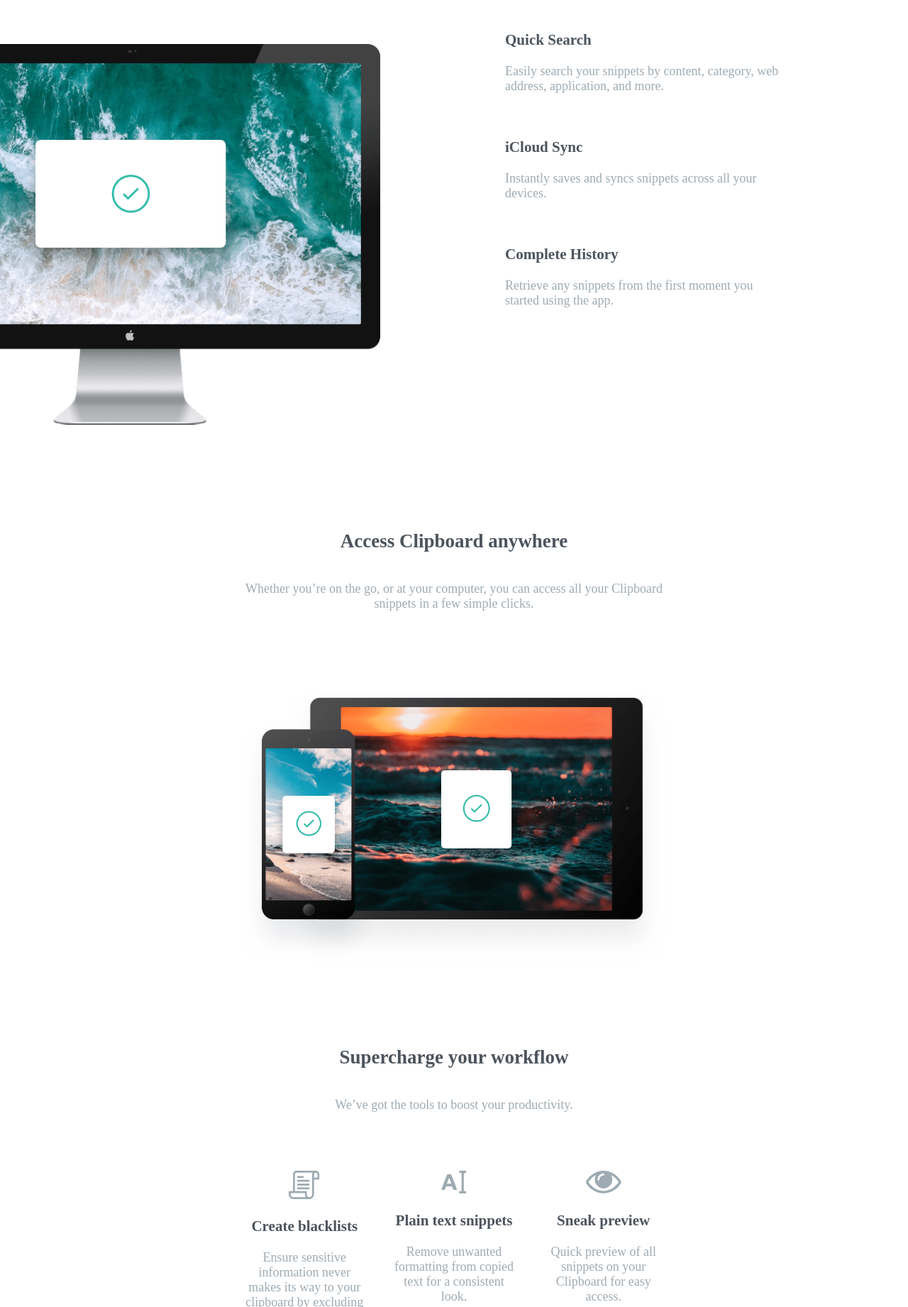
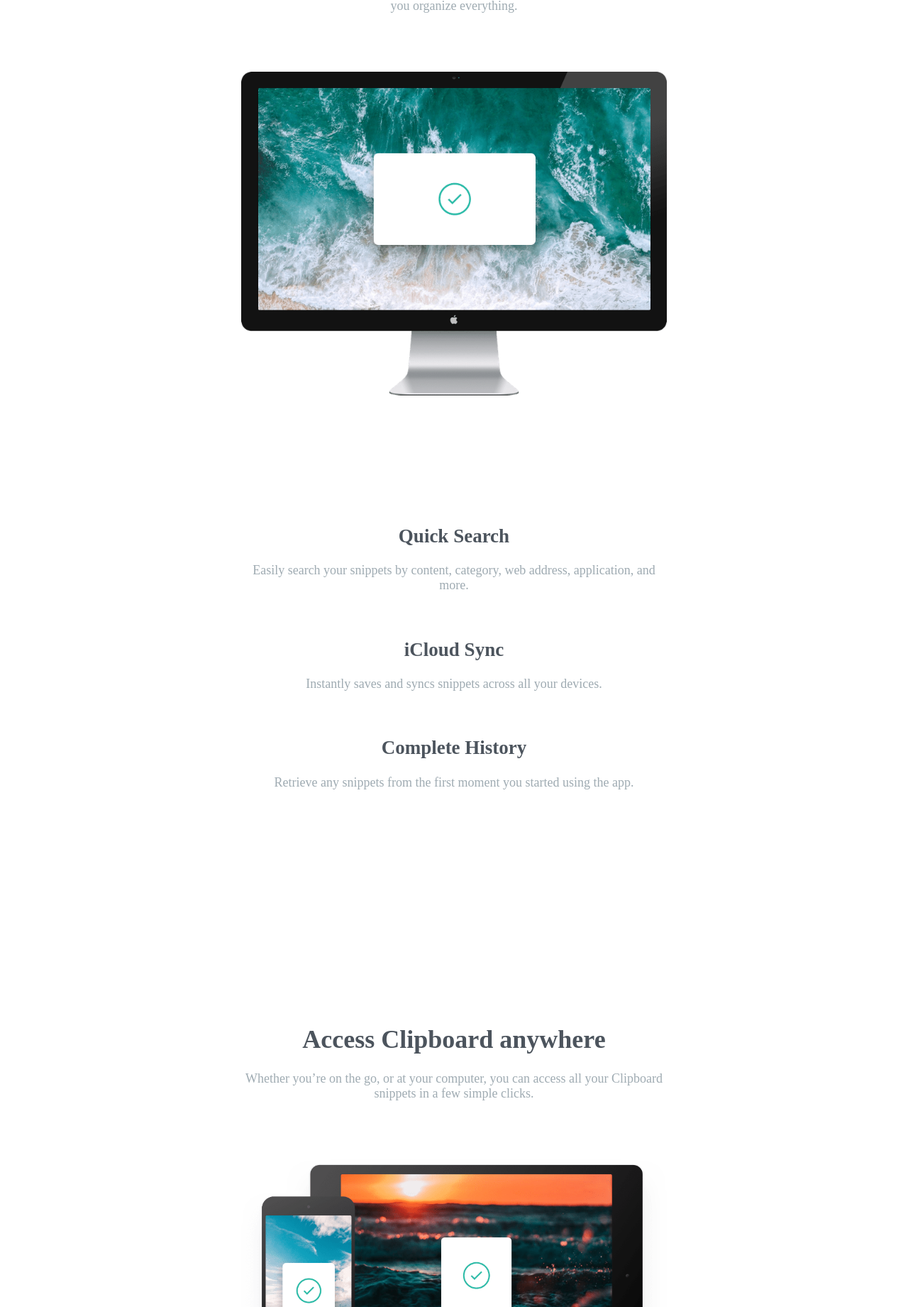
Before and after one commit to gus-campos/web-challenge-clipboard, a plain HTML site: page index.html in a window 1280 px wide. Shown: the part 959-2800 px from the top of the page at 71% size. Drawn offline with Linux system fonts and the light colour scheme; a web font is replaced by a local one.

Commit message:
refatora para permitir maior exatidão

```diff
--- a/index.html
+++ b/index.html
@@ -23,13 +23,16 @@
 
     <title>Frontend Mentor | Clipboard landing page</title>
   </head>
-  <body>
-    <main>
+
+  <header>
     <img
       class="big-logo"
       src="images/logo.svg"
       alt="logo grande do clipboard, com uma letra C dentro de um círculo"
     />
+  </header>
+  <body>
+    <main>
       <div class="section">
         <h1>A history of everything you copy</h1>
 
@@ -45,34 +48,31 @@
       </div>
 
       <div class="section">
-        <h2>Keep track of your snippets</h2>
+        <h1>Keep track of your snippets</h1>
         <p>
           Clipboard instantly stores any item you copy in the cloud, meaning you
           can access your snippets immediately on all your devices. Our Mac and
           iOS apps will help you organize everything.
         </p>
-      </div>
-
-      <div class="desktop-with-column">
         <img
           src="images/image-computer.png"
           alt="a iamgem de um monitor de um computador, com um símbolo de check verde, indicando sucesso"
         />
 
-        <div class="section features-container">
-          <div class="feature-item">
-            <h3>Quick Search</h3>
+        <div class="section features-descs">
+          <div class="feature-desc">
+            <h2>Quick Search</h2>
             <p>
               Easily search your snippets by content, category, web address,
               application, and more.
             </p>
           </div>
-          <div class="feature-item">
-            <h3>iCloud Sync</h3>
+          <div class="feature-desc">
+            <h2>iCloud Sync</h2>
             <p>Instantly saves and syncs snippets across all your devices.</p>
           </div>
-          <div class="feature-item">
-            <h3>Complete History</h3>
+          <div class="feature-desc">
+            <h2>Complete History</h2>
             <p>
               Retrieve any snippets from the first moment you started using the
               app.
@@ -82,44 +82,41 @@
       </div>
 
       <div class="section">
-        <h2>Access Clipboard anywhere</h2>
+        <h1>Access Clipboard anywhere</h1>
         <p>
           Whether you’re on the go, or at your computer, you can access all your
           Clipboard snippets in a few simple clicks.
         </p>
-      </div>
-
-      <div class="section mobile-container">
         <img
+          class="mobile"
           src="images/image-devices.png"
           alt="dois dispositivos mobile com símbolos de v verde, indicando sucesso"
         />
       </div>
 
       <div class="section">
-        <h2>Supercharge your workflow</h2>
+        <h1>Supercharge your workflow</h1>
         <p>We’ve got the tools to boost your productivity.</p>
 
         <div class="feature-icons">
           <div class="feature-icon">
             <img src="images/icon-blacklist.svg" alt="ícone de lista" />
-            <h3>Create blacklists</h3>
+            <h2>Create blacklists</h2>
             <p>
               Ensure sensitive information never makes its way to your clipboard
               by excluding certain sources.
             </p>
           </div>
-
           <div class="feature-icon">
             <img src="images/icon-text.svg" alt="ícone de texto" />
-            <h3>Plain text snippets</h3>
+            <h2>Plain text snippets</h2>
             <p>
               Remove unwanted formatting from copied text for a consistent look.
             </p>
           </div>
           <div class="feature-icon">
             <img src="images/icon-preview.svg" alt="ícone de olho" />
-            <h3>Sneak preview</h3>
+            <h2>Sneak preview</h2>
             <p>
               Quick preview of all snippets on your Clipboard for easy access.
             </p>
@@ -152,7 +149,6 @@
     </main>
 
     <footer>
-      <div class="footer-links">
       <img
         class="small-logo"
         src="images/logo.svg"
@@ -172,7 +168,6 @@
         <i class="fab fa-twitter"></i>
         <i class="fab fa-instagram"></i>
       </div>
-      </div>
     </footer>
   </body>
 </html>
--- a/styles.css
+++ b/styles.css
@@ -36,6 +36,12 @@
   box-sizing: border-box;
 }
 
+html,
+body {
+  height: 100%;
+  margin: 0;
+}
+
 body {
   background-image: url(images/bg-header-mobile.png);
   background-color: white;
@@ -61,11 +67,47 @@ img {
   max-width: 100%;
 }
 
+header {
+  margin-bottom: var(--gap-sm);
+}
+
+.big-logo {
+  margin-top: var(--gap-xl);
+}
+
+main {
+  display: flex;
+  flex-direction: column;
+  justify-content: center;
+  align-items: center;
+
+  padding: 0 var(--gap-sm);
+}
+
+.section {
+  display: flex;
+  flex-direction: column;
+  justify-content: center;
+  align-items: center;
+
+  margin: var(--gap-xl) 0;
+}
+
+.section > p {
+  margin-top: 0;
+}
+
+.section > img {
+  margin: var(--gap-md) 0;
+}
+
 .buttons {
   display: flex;
   flex-direction: column;
   align-items: center;
-  gap: var(--space-md);
+  gap: var(--space-lg);
+
+  margin: var(--space-lg) 0;
 }
 
 .buttons button {
@@ -75,7 +117,7 @@ img {
   font-family: inherit;
   font-weight: 500;
 
-  width: 16em;
+  width: 20em;
   height: 3em;
 
   border-radius: var(--radius-round);
@@ -92,28 +134,6 @@ img {
   box-shadow: 0 3px var(--secondary-shadow);
 }
 
-main {
-  display: flex;
-  flex-direction: column;
-  justify-content: center;
-  align-items: center;
-  gap: var(--gap-lg);
-  margin: var(--gap-xxl) 0;
-}
-
-.section {
-  display: flex;
-  flex-direction: column;
-  justify-content: center;
-  align-items: center;
-  max-width: 600px;
-  margin: 0 var(--space-lg);
-}
-
-.mobile-container {
-  margin: 0 0;
-}
-
 .desktop-with-column {
   display: flex;
   flex-direction: column;
@@ -122,10 +142,10 @@ main {
 }
 
 .desktop-with-column img {
-  padding: var(--space-xl);
+  margin: var(--space-xl);
 }
 
-.features-container {
+.features-descs {
   display: flex;
   flex-direction: column;
   align-items: center;
@@ -134,7 +154,7 @@ main {
   gap: var(--space-lg);
 }
 
-.feature-item {
+.feature-desc {
   max-width: 700px;
 }
 
@@ -161,6 +181,7 @@ main {
 }
 
 .companies-logos img {
+  margin: 0;
   width: 150px;
 }
 
@@ -169,21 +190,22 @@ main {
 }
 
 footer {
-  background-color: hsl(220, 18%, 97%);
-}
-
-.footer-links {
   display: flex;
   flex-direction: column;
   align-items: center;
+
+  background-color: hsl(220, 18%, 97%);
+
   color: var(--neutral-1);
-  gap: var(--space-lg);
-  padding: var(--space-lg) 0;
+  gap: var(--gap-md);
+
+  padding: var(--space-xl) 0;
 }
 
 .socials {
   display: flex;
   flex-direction: row;
+  justify-content: center;
   gap: var(--space-lg);
 }
 
@@ -196,13 +218,18 @@ footer {
     background-image: url(images/bg-header-desktop.png);
   }
 
-  .footer-links {
+  .section {
+    max-width: 600px;
+    margin: var(--gap-lg) 0;
+  }
+
+  footer {
     flex-direction: row;
     justify-content: space-between;
-    margin: 0 var(--gap-md);
+    padding: var(--gap-sm) var(--gap-xl);
   }
 
-  .footer-links a {
+  footer a {
     display: inline-block;
     width: auto;
   }
```
Lines whose indentation alone changed are shown as unchanged.
